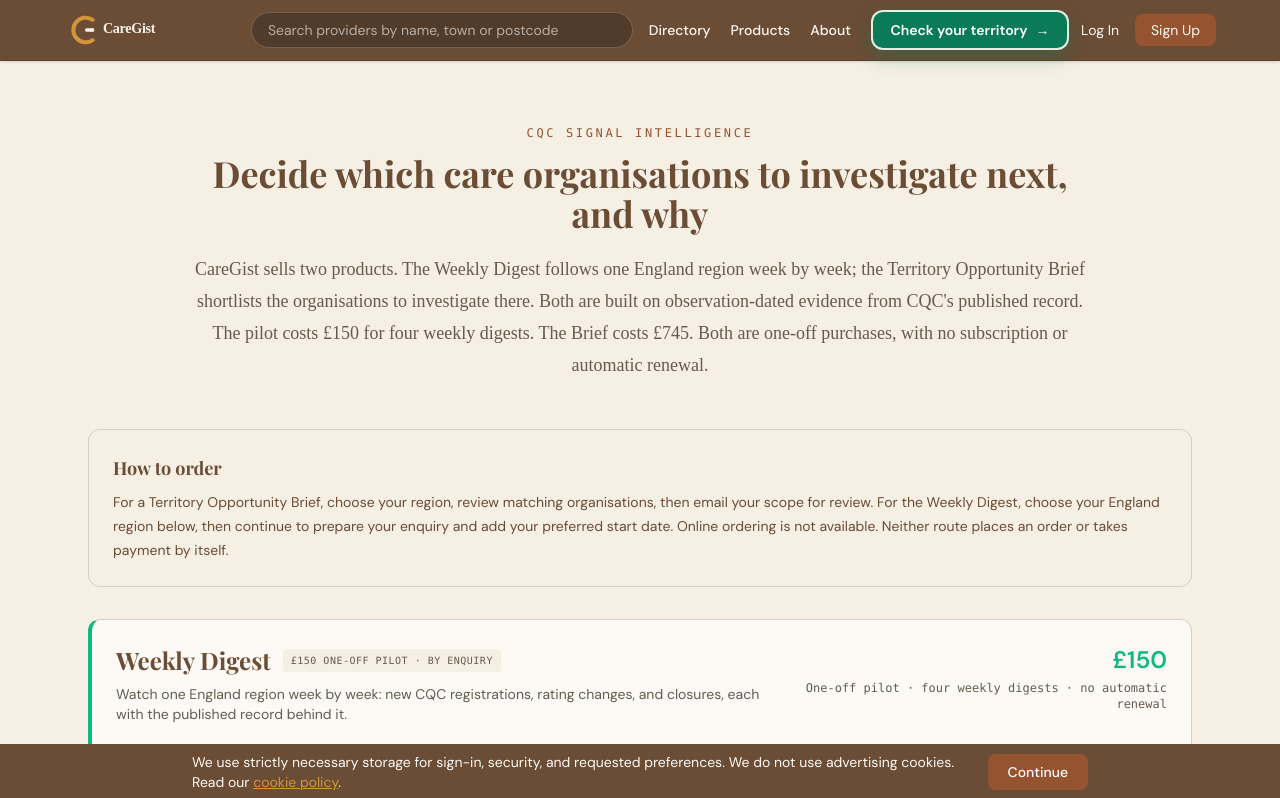
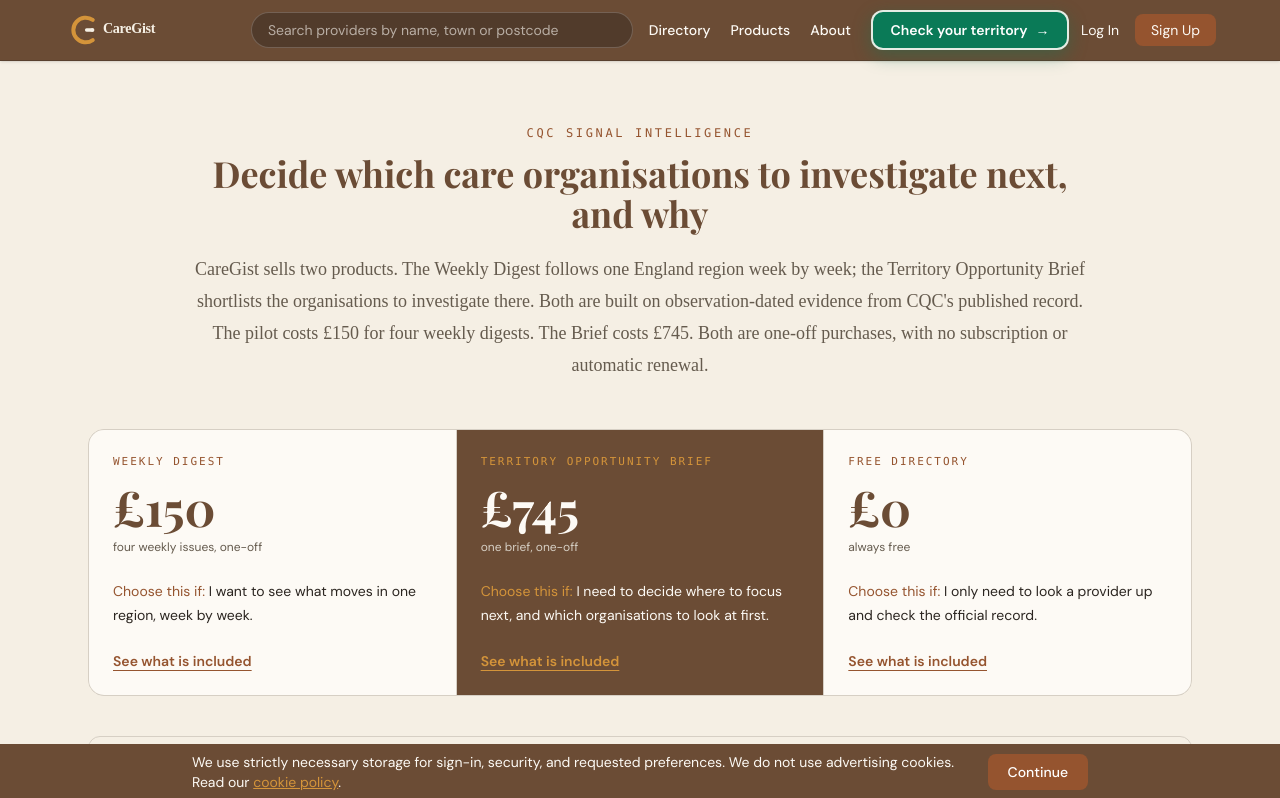
Before and after one commit to sapopo93/caregist, a Next.js app in the folder frontend/: page /pricing in a window 1280 px wide. Shown: the top 798 px of the page. Built offline with nearby package versions, Linux system fonts and the light colour scheme; no server answers.

Commit message:
Pricing: three-way decision strip with large prices above the detail cards
Co-Authored-By: Claude Sonnet 5.5 <noreply@anthropic.com>

```diff
--- a/frontend/app/pricing/page.tsx
+++ b/frontend/app/pricing/page.tsx
@@ -2,6 +2,7 @@ import type { Metadata } from "next";
 import { Suspense } from "react";
 
 import PricingCTA from "@/components/PricingCTA";
+import PricingGlance from "@/components/PricingGlance";
 import RetainedPlanFocus from "@/components/RetainedPlanFocus";
 import {
   CQC_INDEPENDENCE_LINE,
@@ -52,6 +53,8 @@ export default async function PricingPage() {
           Both are one-off purchases, with no subscription or automatic renewal.
         </p>
       </header>
+
+      <PricingGlance />
 
       <aside className="mb-8 rounded-xl border border-stone bg-parchment p-6 text-sm leading-6 text-bark">
         <h2 className="mb-2 text-lg font-bold">How to order</h2>
--- /dev/null
+++ b/frontend/components/PricingGlance.tsx
@@ -0,0 +1,68 @@
+import { PRICING_LADDER } from "@/lib/caregist-config";
+import { pricingPlanCardId } from "@/lib/pricing-plan-path";
+
+/** One-line "choose this if" per product. Prices are read from config, never typed here. */
+const CHOOSE_IF: Record<string, { cadence: string; question: string }> = {
+  "Weekly Digest": {
+    cadence: "four weekly issues, one-off",
+    question: "I want to see what moves in one region, week by week.",
+  },
+  "Territory Opportunity Brief": {
+    cadence: "one brief, one-off",
+    question: "I need to decide where to focus next, and which organisations to look at first.",
+  },
+  "Free Directory": {
+    cadence: "always free",
+    question: "I only need to look a provider up and check the official record.",
+  },
+};
+
+export default function PricingGlance() {
+  const tiers = [...PRICING_LADDER].sort((a, b) => {
+    const rank = (t: string) => (t === "Weekly Digest" ? 0 : t === "Territory Opportunity Brief" ? 1 : 2);
+    return rank(a.tier) - rank(b.tier);
+  });
+
+  return (
+    <nav aria-label="Choose a product" className="mb-10 grid gap-px overflow-hidden rounded-2xl border border-stone bg-stone md:grid-cols-3">
+      {tiers.map((tier) => {
+        const copy = CHOOSE_IF[tier.tier];
+        const id = pricingPlanCardId(tier.tier);
+        return (
+          <a
+            key={tier.tier}
+            href={id ? `#${id}` : undefined}
+            className={`group flex flex-col justify-between gap-6 p-6 transition ${
+              tier.recommended ? "bg-bark text-cream" : "bg-cream hover:bg-white"
+            }`}
+          >
+            <div>
+              <p className={`font-mono text-[11px] uppercase tracking-[0.18em] ${tier.recommended ? "text-amber" : "text-clay"}`}>
+                {tier.tier}
+              </p>
+              <p
+                className={`mt-3 font-[family-name:var(--font-playfair-display)] text-5xl font-bold leading-none ${
+                  tier.recommended ? "text-cream" : "text-bark"
+                }`}
+              >
+                {tier.price}
+              </p>
+              {copy ? (
+                <p className={`mt-2 text-xs ${tier.recommended ? "text-stone" : "text-dusk"}`}>{copy.cadence}</p>
+              ) : null}
+            </div>
+            {copy ? (
+              <p className={`text-sm leading-6 ${tier.recommended ? "text-cream" : "text-charcoal"}`}>
+                <span className={tier.recommended ? "text-amber" : "text-clay"}>Choose this if: </span>
+                {copy.question}
+              </p>
+            ) : null}
+            <span className={`text-sm font-semibold underline underline-offset-4 ${tier.recommended ? "text-amber" : "text-clay"}`}>
+              See what is included
+            </span>
+          </a>
+        );
+      })}
+    </nav>
+  );
+}
```
